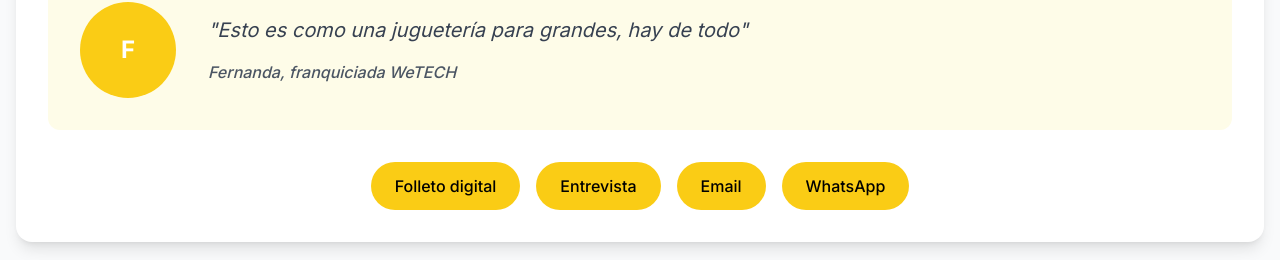
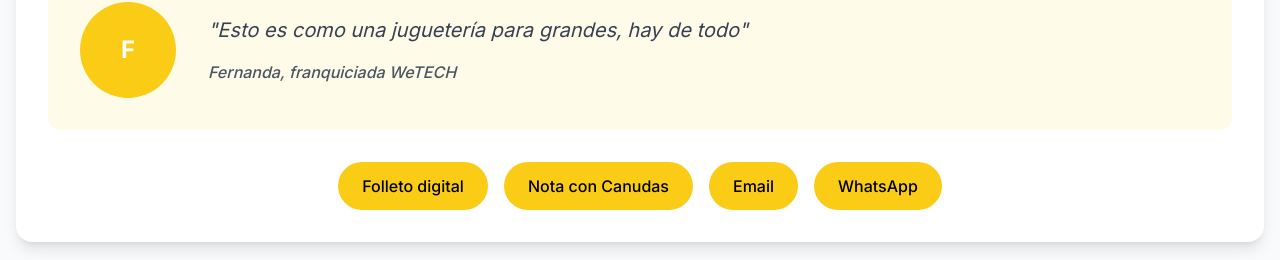
Before and after one commit to Gabih14/Web-WeTECH, a React (Vite) app: page /franquicias in a window 1280 px wide. Shown: the part 1607-1867 px from the top of the page. Built offline with nearby package versions, Linux system fonts and the light colour scheme; no server answers.

Commit message:
add functionals buttons

```diff
--- a/src/pages/Franquicias.tsx
+++ b/src/pages/Franquicias.tsx
@@ -10,6 +10,22 @@ export const Franquicias = () => {
       formSection.scrollIntoView({ behavior: "smooth" });
     }
   };
+
+  // Función para abrir WhatsApp
+  const openWhatsApp = () => {
+    const phoneNumber = "5492615987988";
+    const message = "¡Hola! Tengo una consulta sobre las franquicias WeTECH";
+    const whatsappUrl = `https://wa.me/${phoneNumber}?text=${encodeURIComponent(
+      message
+    )}`;
+    window.open(whatsappUrl, "_blank");
+  };
+
+  // Función para abrir el folleto PDF
+  const openFolleto = () => {
+    window.open('/assets/folleto/WeTECH - Folleto Expo Franquicias Mobile.pdf', '_blank');
+  };
+
   const [formData, setFormData] = useState({
     nombre: "",
     celular: "",
@@ -288,16 +304,27 @@ export const Franquicias = () => {
 
             {/* Botones de contacto */}
             <div className="flex flex-wrap justify-center gap-3 sm:gap-4 mt-6 sm:mt-8">
-              <button className="bg-yellow-400 hover:bg-yellow-500 text-black px-4 sm:px-6 py-2 sm:py-3 rounded-full text-sm sm:text-base font-medium transition-colors">
+              <button
+                onClick={openFolleto}
+                className="bg-yellow-400 hover:bg-yellow-500 text-black px-4 sm:px-6 py-2 sm:py-3 rounded-full text-sm sm:text-base font-medium transition-colors"
+              >
                 Folleto digital
               </button>
-              <button className="bg-yellow-400 hover:bg-yellow-500 text-black px-4 sm:px-6 py-2 sm:py-3 rounded-full text-sm sm:text-base font-medium transition-colors">
-                Entrevista
-              </button>
-              <button className="bg-yellow-400 hover:bg-yellow-500 text-black px-4 sm:px-6 py-2 sm:py-3 rounded-full text-sm sm:text-base font-medium transition-colors">
+              <a
+              href="https://canudas.com.ar/wetech-se-expande-a-todo-el-pais-llega-su-franquicia-de-impresoras-3d/"
+              className="bg-yellow-400 hover:bg-yellow-500 text-black px-4 sm:px-6 py-2 sm:py-3 rounded-full text-sm sm:text-base font-medium transition-colors">
+                Nota con Canudas
+              </a>
+              <a
+                href="mailto:mendoza@wetech.ar?subject=Consulta sobre Franquicias WeTECH&body=Hola, me interesa conocer más sobre las franquicias WeTECH. Me gustaría recibir más información."
+                className="bg-yellow-400 hover:bg-yellow-500 text-black px-4 sm:px-6 py-2 sm:py-3 rounded-full text-sm sm:text-base font-medium transition-colors inline-block text-center"
+              >
                 Email
-              </button>
-              <button className="bg-yellow-400 hover:bg-yellow-500 text-black px-4 sm:px-6 py-2 sm:py-3 rounded-full text-sm sm:text-base font-medium transition-colors">
+              </a>
+              <button
+                onClick={openWhatsApp}
+                className="bg-yellow-400 hover:bg-yellow-500 text-black px-4 sm:px-6 py-2 sm:py-3 rounded-full text-sm sm:text-base font-medium transition-colors"
+              >
                 WhatsApp
               </button>
             </div>
```
Also changed, not shown: 2 other files (tests, documents, lock files or other folders).
